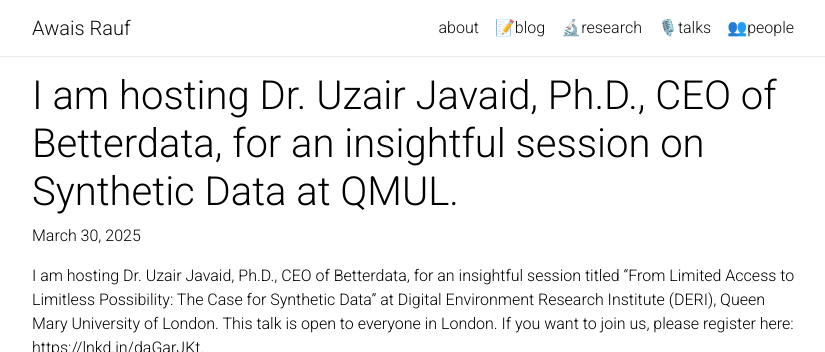
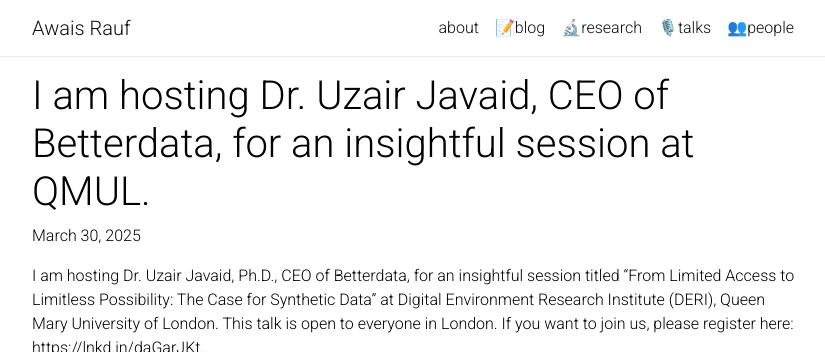
Before and after one commit to awaisrauf/awaisrauf.github.io, a Jekyll site: the page built from _news/news_20.md, in a window 1280 px wide, cut to the strip 0-352 px from the top of the page. Shown: the whole strip, without its empty margins (223-1048 px from the left). Built offline with Jekyll 4.4.1, drawn with Linux system fonts in a browser that asks for light colours; nearby versions of some CDN libraries; comment, search, counter and statistics services are not loaded; a style sheet for code colours, icons or effects is not loaded.

Commit message:
Update news_20.md

```diff
--- a/_news/news_20.md
+++ b/_news/news_20.md
@@ -1,6 +1,6 @@
 ---
 layout: post
-title: I am hosting Dr. Uzair Javaid, Ph.D., CEO of Betterdata, for an insightful session on Synthetic Data at QMUL.
+title: I am hosting Dr. Uzair Javaid, CEO of Betterdata, for an insightful session at QMUL.
 date: 2025-03-30 16:11:00-0400
 inline: false
 selected: true
```
